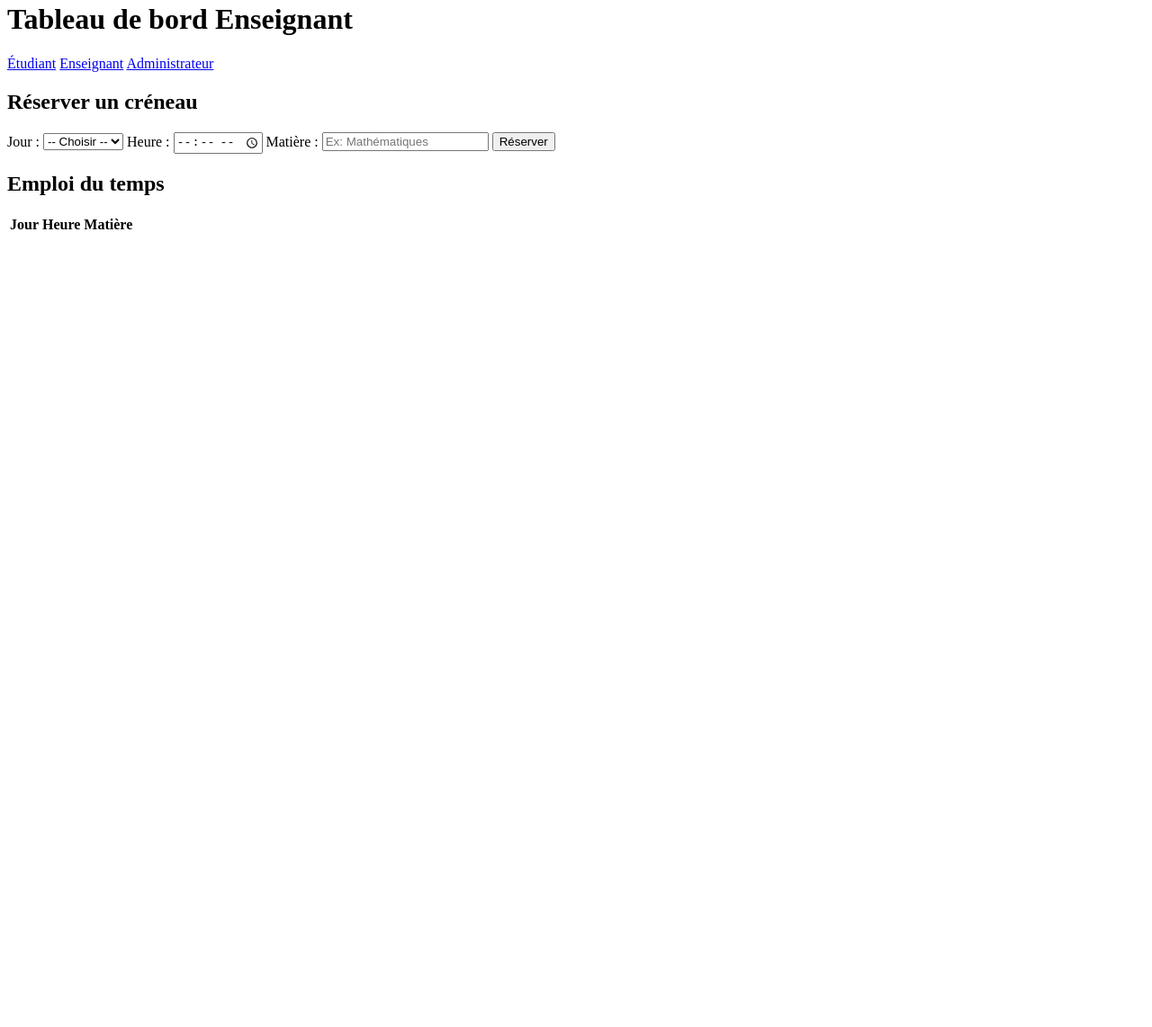
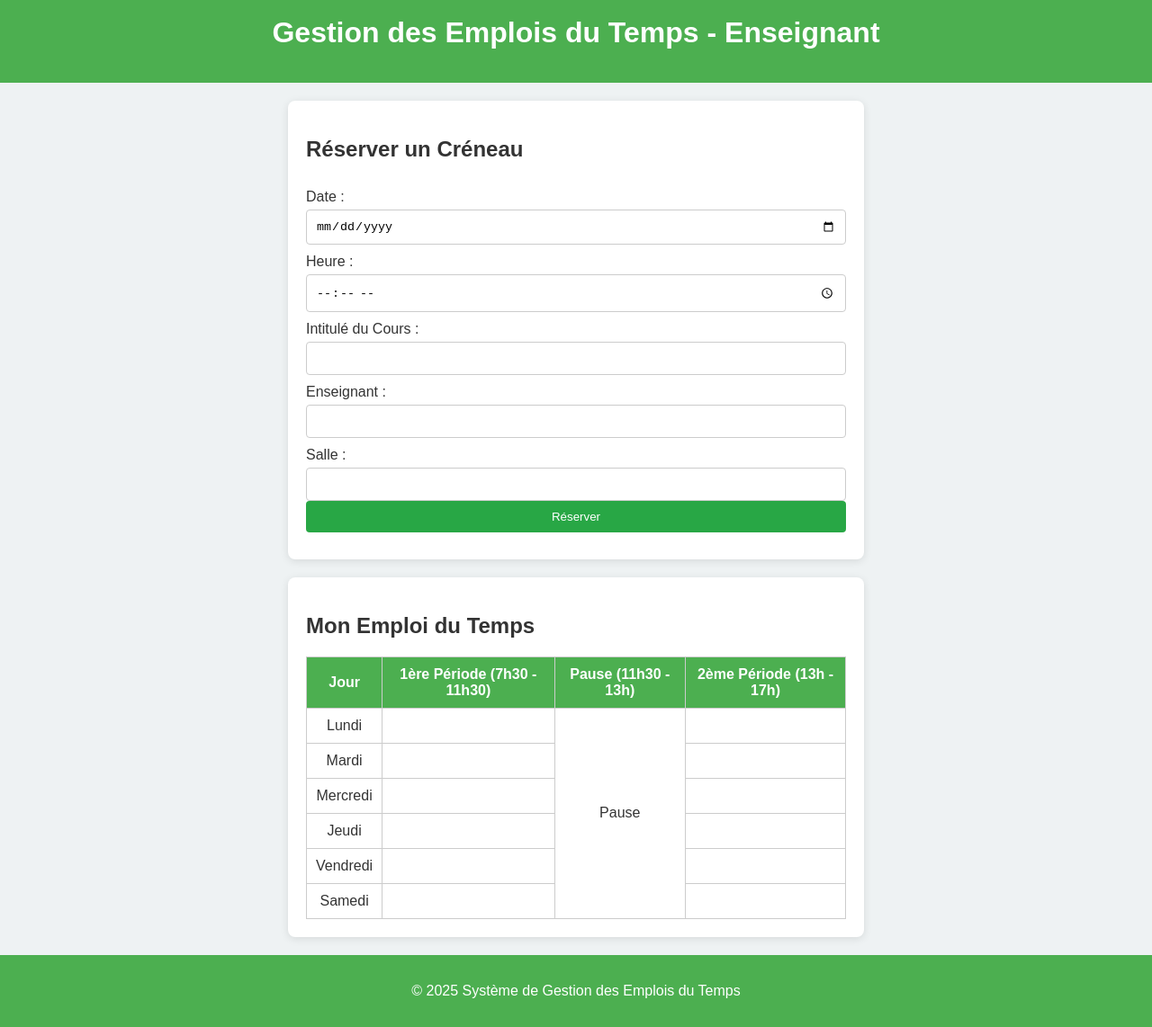
Before and after one commit to menrickP/javascriptmenga, a website: page teacher.html in a window 1280 px wide. Shown: the part 18-1160 px from the top of the page at 90% size. Before the commit the page ends 800 px from the top, so only its background shows below. Drawn offline with Linux system fonts and the light colour scheme.

Commit message:
Update teacher.html

```diff
--- a/teacher.html
+++ b/teacher.html
@@ -3,84 +3,164 @@
 <head>
     <meta charset="UTF-8">
     <meta name="viewport" content="width=device-width, initial-scale=1.0">
-  <title>Tableau de bord Enseignant</title>
-  <link rel="stylesheet" href="styles.css">
-    <script src="script.js"></script>
+    <title>Enseignant - SGET</title>
+    <style>
+        body {
+            font-family: Arial, sans-serif;
+            margin: 0;
+            padding: 0;
+            background-color: #eef2f3;
+            color: #333;
+        }
+        header {
+            background: #4CAF50;
+            color: white;
+            padding: 15px;
+            text-align: center;
+        }
+        section {
+            padding: 20px;
+            margin: 20px auto;
+            max-width: 600px;
+            background: #fff;
+            border-radius: 8px;
+            box-shadow: 0 2px 10px rgba(0, 0, 0, 0.1);
+        }
+        form {
+            display: flex;
+            flex-direction: column;
+        }
+        label {
+            margin: 10px 0 5px;
+        }
+        input {
+            padding: 10px;
+            border: 1px solid #ccc;
+            border-radius: 4px;
+        }
+        button {
+            padding: 10px;
+            background: #28a745;
+            color: white;
+            border: none;
+            border-radius: 4px;
+            cursor: pointer;
+            transition: background 0.3s;
+        }
+        button:hover {
+            background: #218838;
+        }
+        #teacherAlert {
+            margin-top: 10px;
+            font-weight: bold;
+        }
+        table {
+            width: 100%;
+            border-collapse: collapse;
+            margin-top: 20px;
+        }
+        th, td {
+            border: 1px solid #ccc;
+            padding: 10px;
+            text-align: center;
+        }
+        th {
+            background: #4CAF50;
+            color: white;
+        }
+        .delete-button {
+            background: #dc3545;
+            color: white;
+            border: none;
+            border-radius: 4px;
+            padding: 5px 10px;
+            cursor: pointer;
+            transition: background 0.3s;
+        }
+        .delete-button:hover {
+            background: #c82333;
+        }
+        footer {
+            text-align: center;
+            padding: 15px;
+            background: #4CAF50;
+            color: white;
+        }
+    </style>
 </head>
 <body>
     <header>
-    <h1>Tableau de bord Enseignant</h1>
+        <h1>Gestion des Emplois du Temps - Enseignant</h1>
     </header>
-  <nav>
-    <a href="student.html">Étudiant</a>
-    <a href="teacher.html" class="active">Enseignant</a>
-    <a href="admin.html">Administrateur</a>
-  </nav>
     <main>
         <section>
-      <h2>Réserver un créneau</h2>
+            <h2>Réserver un Créneau</h2>
             <form id="reservationForm">
-        <label for="day">Jour :</label>
-        <select id="day" required>
-          <option value="">-- Choisir --</option>
-          <option>Lundi</option>
-          <option>Mardi</option>
-          <option>Jeudi</option>
-          <option>Vendredi</option>
-        </select>
+                <label for="date">Date :</label>
+                <input type="date" id="date" required>
                 <label for="time">Heure :</label>
                 <input type="time" id="time" required>
-        <label for="subject">Matière :</label>
-        <input type="text" id="subject" required placeholder="Ex: Mathématiques">
+                <label for="courseTitle">Intitulé du Cours :</label>
+                <input type="text" id="courseTitle" required>
+                <label for="teacherName">Enseignant :</label>
+                <input type="text" id="teacherName" required>
+                <label for="room">Salle :</label>
+                <input type="text" id="room" required>
                 <button type="submit">Réserver</button>
             </form>
+            <div id="teacherAlert"></div>
         </section>
-
         <section>
-      <h2>Emploi du temps</h2>
-      <table id="emploiTable">
+            <h2>Mon Emploi du Temps</h2>
+            <table>
                 <thead>
                     <tr>
                         <th>Jour</th>
-            <th>Heure</th>
-            <th>Matière</th>
+                        <th>1ère Période (7h30 - 11h30)</th>
+                        <th>Pause (11h30 - 13h)</th>
+                        <th>2ème Période (13h - 17h)</th>
                     </tr>
                 </thead>
-        <tbody id="teacherTableBody"></tbody>
+                <tbody id="teacherSchedule">
+                    <tr>
+                        <td>Lundi</td>
+                        <td id="mon_lundi"></td>
+                        <td rowspan="6">Pause</td>
+                        <td id="mon_lundi_apres"></td>
+                    </tr>
+                    <tr>
+                        <td>Mardi</td>
+                        <td id="mon_mardi"></td>
+                        <td id="mon_mardi_apres"></td>
+                    </tr>
+                    <tr>
+                        <td>Mercredi</td>
+                        <td id="mon_mercredi"></td>
+                        <td id="mon_mercredi_apres"></td>
+                    </tr>
+                    <tr>
+                        <td>Jeudi</td>
+                        <td id="mon_jeudi"></td>
+                        <td id="mon_jeudi_apres"></td>
+                    </tr>
+                    <tr>
+                        <td>Vendredi</td>
+                        <td id="mon_vendredi"></td>
+                        <td id="mon_vendredi_apres"></td>
+                    </tr>
+                    <tr>
+                        <td>Samedi</td>
+                        <td id="mon_samedi"></td>
+                        <td id="mon_samedi_apres"></td>
+                    </tr>
+                </tbody>
             </table>
         </section>
     </main>
-
-  <script>
-    const form = document.getElementById("reservationForm");
-    const tbodyId = "teacherTableBody"; // ID of the tbody in teacher.html
-
-    document.addEventListener('DOMContentLoaded', function() {
-        loadTimetable(tbodyId);
-    });
-
-    form.addEventListener("submit", function(e) {
-      e.preventDefault();
-      const day = document.getElementById("day").value;
-      const time = document.getElementById("time").value;
-      const subject = document.getElementById("subject").value;
-
-      const slots = JSON.parse(localStorage.getItem("creneaux")) || [];
-      const isDuplicate = slots.some(slot => slot.day === day && slot.time === time);
-
-      if (isDuplicate) {
-        alert(`Le créneau pour ${day} à ${time} est déjà réservé.`);
-        return;
-      }
-
-      const newSlot = { day, time, subject };
-      slots.push(newSlot);
-      localStorage.setItem("creneaux", JSON.stringify(slots));
-
-      loadTimetable(tbodyId); // Refresh the table
-      alert("Créneau réservé !");
-      form.reset();
-    });
-  </script>
+    <footer>
+        <p>&copy; 2025 Système de Gestion des Emplois du Temps</p>
+    </footer>
+    <script src="data.js"></script>
+    <script src="script.js"></script>
 </body>
 </html>
```
Lines whose indentation alone changed are shown as unchanged.
